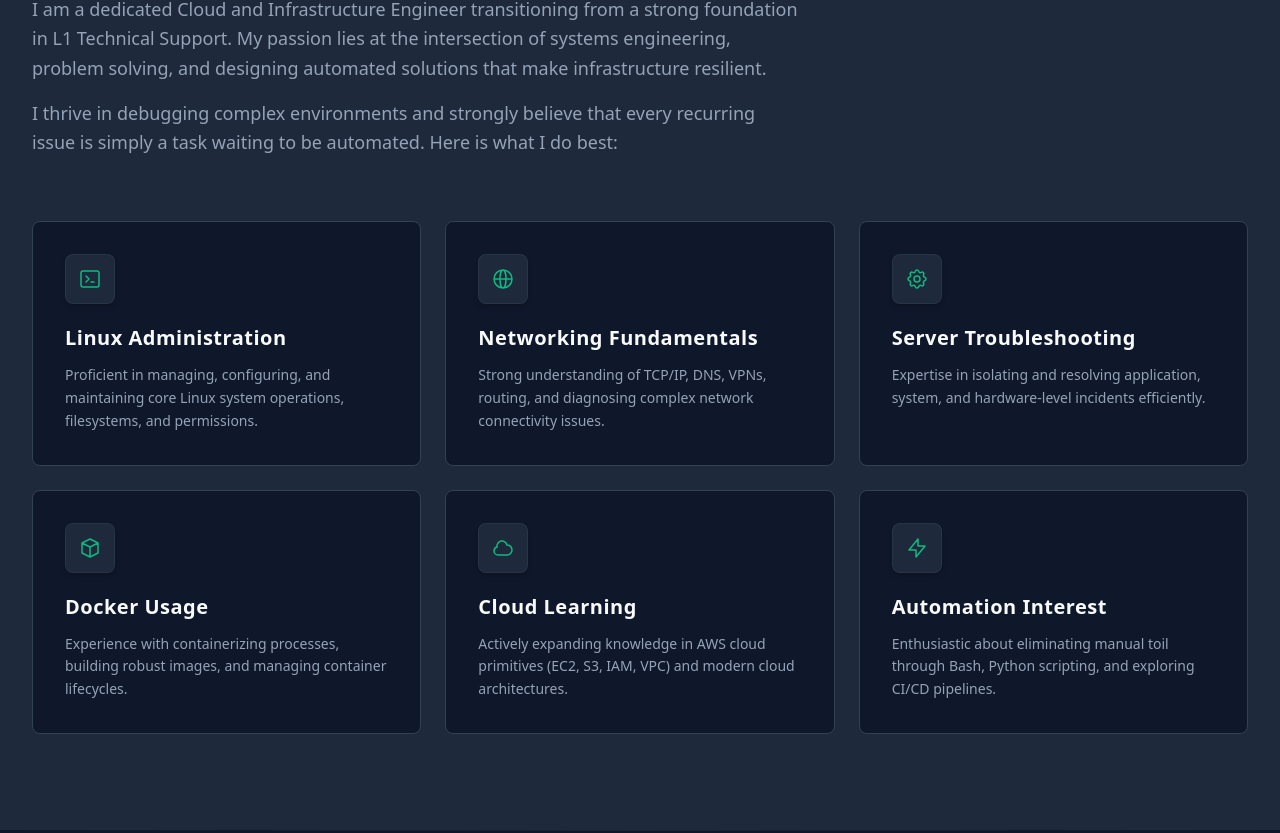
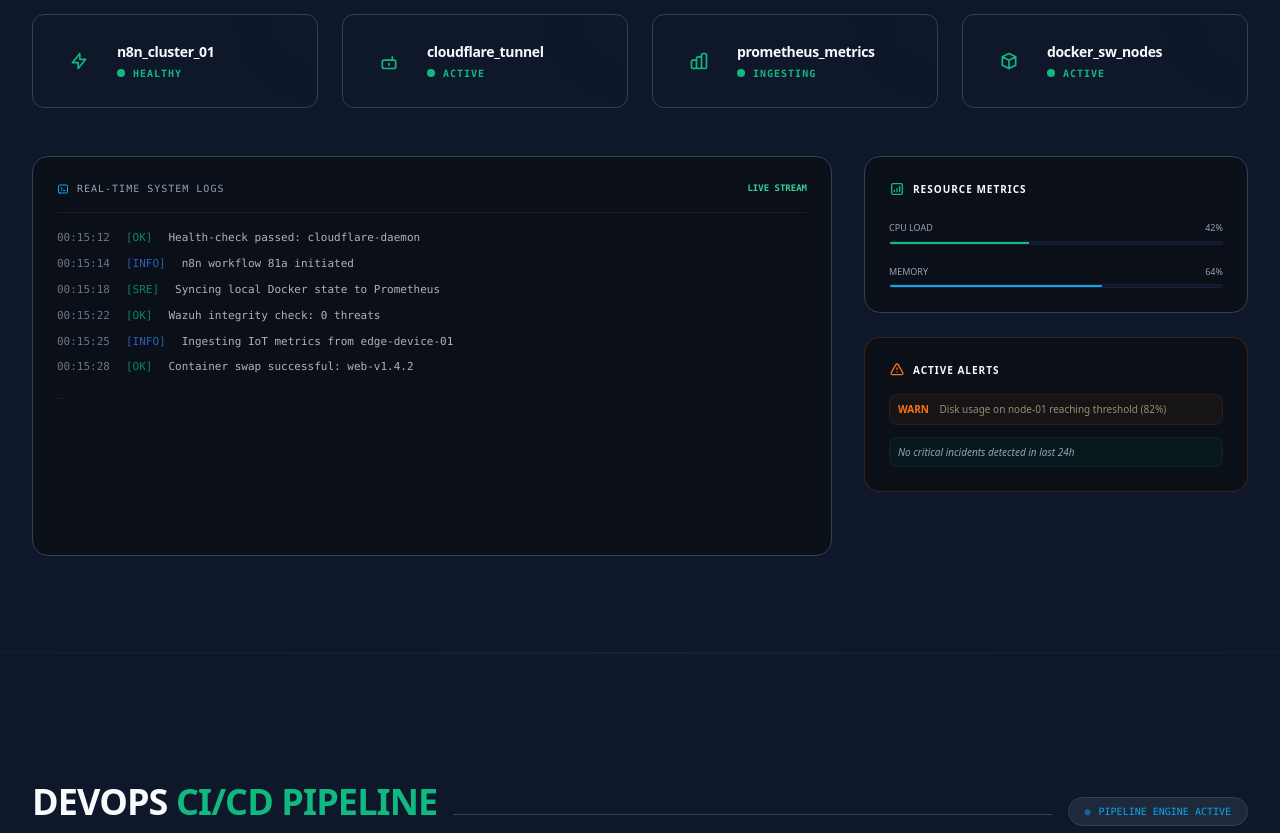
Before and after one commit to AbdulRahumankm/Cloud_AbdulRahuman, a React (Vite) app: page / in a window 1280 px wide. Shown: the part 1007-1840 px from the top of the page. Built offline with nearby package versions, Linux system fonts and the light colour scheme.

Commit message:
Final Platform Engineer Portfolio Consolidation: Observability, CI/CD, Data, and Automation

```diff
--- a/src/App.jsx
+++ b/src/App.jsx
@@ -19,21 +19,21 @@ function App() {
     <MainLayout>
       <Hero />
       <div className="section-divider"></div>
+      <ServerStatusDashboard />
+      <div className="section-divider"></div>
+      <CicdPipeline />
+      <div className="section-divider"></div>
+      <DataPipeline />
+      <div className="section-divider"></div>
+      <AutomationPipelines />
+      <div className="section-divider"></div>
+      <CloudArchitecture />
+      <div className="section-divider"></div>
+      <InfrastructureProjects />
+      <div className="section-divider"></div>
       <About />
       <div className="section-divider"></div>
       <Skills />
-      <div className="section-divider"></div>
-      <ServerStatusDashboard />
-      <div className="section-divider"></div>
-      <InfrastructureProjects />
-      <div className="section-divider"></div>
-      <CloudArchitecture />
-      <div className="section-divider"></div>
-      <DataPipeline />
-      <div className="section-divider"></div>
-      <CicdPipeline />
-      <div className="section-divider"></div>
-      <AutomationPipelines />
       <div className="section-divider"></div>
       <ContactSection />
       <Contact />
--- a/src/sections/AutomationPipelines.jsx
+++ b/src/sections/AutomationPipelines.jsx
@@ -45,8 +45,8 @@ const AutomationPipelines = () => {
 
       <div className="max-w-7xl mx-auto px-4 sm:px-6 lg:px-8 relative z-10">
         <div className="flex flex-col md:flex-row items-baseline gap-4 mb-20">
-          <h2 className="text-3xl md:text-4xl font-extrabold text-devops-text tracking-tight">
-            <span className="text-devops-primary font-mono mr-2">10.</span> Unified <span className="text-devops-secondary">Workflow Automation</span>
+          <h2 className="text-3xl md:text-4xl font-extrabold text-devops-text tracking-tight uppercase">
+            Workflow <span className="text-devops-secondary">Automation Pipeline</span>
           </h2>
           <div className="h-px bg-devops-border flex-1 w-full md:w-auto mt-4 md:mt-0"></div>
         </div>
--- a/src/sections/CicdPipeline.jsx
+++ b/src/sections/CicdPipeline.jsx
@@ -50,8 +50,8 @@ const CicdPipeline = () => {
 
       <div className="max-w-7xl mx-auto px-4 sm:px-6 lg:px-8 relative z-10">
         <div className="flex flex-col md:flex-row items-baseline gap-4 mb-24">
-          <h2 className="text-3xl md:text-4xl font-extrabold text-devops-text tracking-tight">
-            <span className="text-devops-primary font-mono mr-2">09.</span> CI/CD Deployment Pipeline
+          <h2 className="text-3xl md:text-4xl font-extrabold text-devops-text tracking-tight uppercase">
+            DevOps <span className="text-devops-primary">CI/CD Pipeline</span>
           </h2>
           <div className="h-px bg-devops-border flex-1 w-full md:w-auto mt-4 md:mt-0"></div>
           <div className="flex items-center gap-2 px-4 py-1.5 rounded-full bg-devops-card border border-devops-border text-[10px] font-mono text-devops-secondary">
--- a/src/sections/DataPipeline.jsx
+++ b/src/sections/DataPipeline.jsx
@@ -60,8 +60,8 @@ const DataPipeline = () => {
 
       <div className="max-w-7xl mx-auto px-4 sm:px-6 lg:px-8 relative z-10">
         <div className="flex flex-col md:flex-row items-baseline gap-4 mb-24">
-          <h2 className="text-3xl md:text-4xl font-extrabold text-devops-text tracking-tight">
-            <span className="text-devops-primary font-mono mr-2">08.</span> Engineering Pipelines
+          <h2 className="text-3xl md:text-4xl font-extrabold text-devops-text tracking-tight uppercase">
+            Infrastructure <span className="text-devops-secondary">Data Pipeline</span>
           </h2>
           <div className="h-px bg-devops-border flex-1 w-full md:w-auto mt-4 md:mt-0"></div>
         </div>
@@ -70,36 +70,36 @@ const DataPipeline = () => {
         <div className="bg-devops-card/30 border border-devops-border rounded-3xl p-12 mb-20 backdrop-blur-sm shadow-2xl">
           <div className="flex flex-col md:flex-row items-center justify-between gap-8 md:gap-4 lg:gap-8">
             <PipelineNode
-              name="Sources"
-              description="Logs, Metrics, APIs"
-              icon={<svg className="w-8 h-8" fill="none" stroke="currentColor" viewBox="0 0 24 24"><path strokeLinecap="round" strokeLinejoin="round" strokeWidth="1.5" d="M4 7v10c0 2 1.5 3 3.5 3h9c2 0 3.5-1 3.5-3V7c0-2-1.5-3-3.5-3h-9C5.5 4 4 5 4 7z" /><path strokeLinecap="round" strokeLinejoin="round" strokeWidth="1.5" d="M4 7c0 2 1.5 3 3.5 3h9c2 0 3.5-1 3.5-3" /><path strokeLinecap="round" strokeLinejoin="round" strokeWidth="1.5" d="M4 12c0 2 1.5 3 3.5 3s3.5-1 3.5-3" /></svg>}
+              name="Devices"
+              description="Edge, IoT, Server"
+              icon={<svg className="w-8 h-8" fill="none" stroke="currentColor" viewBox="0 0 24 24"><path strokeLinecap="round" strokeLinejoin="round" strokeWidth="1.5" d="M12 18h.01M8 21h8a2 2 0 002-2V5a2 2 0 00-2-2H8a2 2 0 00-2 2v14a2 2 0 002 2z" /></svg>}
             />
             <FlowArrow />
 
             <PipelineNode
-              name="Ingestion"
-              description="Wazuh, Fluentbit"
+              name="Log Collection"
+              description="Wazuh, Ingestion"
               icon={<svg className="w-8 h-8" fill="none" stroke="currentColor" viewBox="0 0 24 24"><path strokeLinecap="round" strokeLinejoin="round" strokeWidth="1.5" d="M7 16V4m0 0L3 8m4-4l4 4m6 0v12m0 0l4-4m-4 4l-4-4" /></svg>}
             />
             <FlowArrow />
 
             <PipelineNode
-              name="Process"
-              description="n8n, Python"
+              name="Processing"
+              description="n8n logic, ETL"
               icon={<svg className="w-8 h-8" fill="none" stroke="currentColor" viewBox="0 0 24 24"><path strokeLinecap="round" strokeLinejoin="round" strokeWidth="1.5" d="M11 4a2 2 0 114 0v1a1 1 0 001 1h3a1 1 0 011 1v3a1 1 0 01-1 1h-1a2 2 0 100 4h1a1 1 0 011 1v3a1 1 0 01-1 1h-3a1 1 0 01-1-1v-1a2 2 0 10-4 0v1a1 1 0 01-1 1H7a1 1 0 01-1-1v-3a1 1 0 011-1h1a2 2 0 100-4H7a1 1 0 01-1-1V7a1 1 0 011-1h3a1 1 0 001-1V4z" /></svg>}
             />
             <FlowArrow />
 
             <PipelineNode
               name="Storage"
-              description="Elastic, Postgres"
-              icon={<svg className="w-8 h-8" fill="none" stroke="currentColor" viewBox="0 0 24 24"><path strokeLinecap="round" strokeLinejoin="round" strokeWidth="1.5" d="M12 8v4m0 4h.01M21 12a9 9 0 11-18 0 9 9 0 0118 0z" /></svg>}
+              description="Elasticsearch"
+              icon={<svg className="w-8 h-8" fill="none" stroke="currentColor" viewBox="0 0 24 24"><path strokeLinecap="round" strokeLinejoin="round" strokeWidth="1.5" d="M4 7v10c0 2 1.5 3 3.5 3h9c2 0 3.5-1 3.5-3V7c0-2-1.5-3-3.5-3h-9C5.5 4 4 5 4 7z" /><path strokeLinecap="round" strokeLinejoin="round" strokeWidth="1.5" d="M4 7c0 2 1.5 3 3.5 3h9c2 0 3.5-1 3.5-3" /><path strokeLinecap="round" strokeLinejoin="round" strokeWidth="1.5" d="M4 12c0 2 1.5 3 3.5 3s3.5-1 3.5-3" /></svg>}
             />
             <FlowArrow />
 
             <PipelineNode
-              name="Insights"
-              description="Grafana Panels"
+              name="Dashboard"
+              description="Grafana Hub"
               icon={<svg className="w-8 h-8" fill="none" stroke="currentColor" viewBox="0 0 24 24"><path strokeLinecap="round" strokeLinejoin="round" strokeWidth="1.5" d="M9 17v-2m3 2v-4m3 4v-6m2 10H7a2 2 0 01-2-2V5a2 2 0 012-2h5.5l5 5V17a2 2 0 01-2 2z" /></svg>}
             />
           </div>
--- a/src/sections/ServerStatusDashboard.jsx
+++ b/src/sections/ServerStatusDashboard.jsx
@@ -50,39 +50,60 @@ const ServerStatusDashboard = () => {
 
         {/* Live Metrics / Console Feed */}
         <div className="grid grid-cols-1 lg:grid-cols-3 gap-8">
-          <div className="lg:col-span-2 bg-[#0a0f18] border border-devops-border rounded-2xl p-6 font-mono overflow-hidden">
+          <div className="lg:col-span-2 bg-[#0a0f18] border border-devops-border rounded-2xl p-6 font-mono overflow-hidden h-[400px] flex flex-col">
              <div className="flex items-center justify-between mb-4 pb-4 border-b border-devops-border/30">
                 <span className="text-[10px] text-devops-textMuted uppercase tracking-widest flex items-center gap-2">
                   <svg className="w-3 h-3 text-devops-secondary" fill="none" stroke="currentColor" viewBox="0 0 24 24"><path strokeLinecap="round" strokeLinejoin="round" strokeWidth="2" d="M8 9l3 3-3 3m5 0h3M5 20h14a2 2 0 002-2V6a2 2 0 00-2-2H5a2 2 0 00-2 2v12a2 2 0 002 2z" /></svg>
                   Real-time System Logs
                 </span>
-                <span className="text-[9px] text-emerald-400">STREAMING @ 120kb/s</span>
+                <span className="text-[9px] text-emerald-400 font-bold">LIVE STREAM</span>
              </div>
-             <div className="space-y-2 text-[11px] leading-relaxed opacity-70">
-                <div className="flex gap-4"><span className="text-devops-textMuted">23:58:12</span> <span className="text-emerald-500">[OK]</span> <span>Health-check passed for pod/web-balancer-291</span></div>
-                <div className="flex gap-4"><span className="text-devops-textMuted">23:58:14</span> <span className="text-blue-500">[INFO]</span> <span>n8n workflow triggered via external VPC call</span></div>
-                <div className="flex gap-4"><span className="text-devops-textMuted">23:58:18</span> <span className="text-devops-primary">[SRE]</span> <span>Automatic scale up issued: target=docker-node-03</span></div>
-                <div className="flex gap-4"><span className="text-devops-textMuted">23:58:22</span> <span className="text-emerald-500">[OK]</span> <span>Wazuh integrity check completed: 0 threats found</span></div>
+             <div className="space-y-2 text-[11px] leading-relaxed opacity-70 overflow-hidden flex-1">
+                <div className="flex gap-4"><span className="text-devops-textMuted">00:15:12</span> <span className="text-emerald-500">[OK]</span> <span>Health-check passed: cloudflare-daemon</span></div>
+                <div className="flex gap-4"><span className="text-devops-textMuted">00:15:14</span> <span className="text-blue-500">[INFO]</span> <span>n8n workflow 81a initiated</span></div>
+                <div className="flex gap-4"><span className="text-devops-textMuted">00:15:18</span> <span className="text-devops-primary">[SRE]</span> <span>Syncing local Docker state to Prometheus</span></div>
+                <div className="flex gap-4"><span className="text-devops-textMuted">00:15:22</span> <span className="text-emerald-500">[OK]</span> <span>Wazuh integrity check: 0 threats</span></div>
+                <div className="flex gap-4"><span className="text-devops-textMuted">00:15:25</span> <span className="text-blue-500">[INFO]</span> <span>Ingesting IoT metrics from edge-device-01</span></div>
+                <div className="flex gap-4"><span className="text-devops-textMuted">00:15:28</span> <span className="text-emerald-500">[OK]</span> <span>Container swap successful: web-v1.4.2</span></div>
                 <div className="animate-pulse text-devops-primary">_</div>
              </div>
           </div>
 
-          <div className="bg-[#0a0f18] border border-devops-border rounded-2xl p-6 flex flex-col">
-             <div className="flex items-center gap-2 mb-6">
-                <svg className="w-5 h-5 text-devops-primary" fill="none" stroke="currentColor" viewBox="0 0 24 24"><path strokeLinecap="round" strokeLinejoin="round" strokeWidth="2" d="M16 8v8m-4-5v5m-4-2v2m-2 4h12a2 2 0 002-2V6a2 2 0 00-2-2H6a2 2 0 00-2 2v12a2 2 0 002 2z" /></svg>
-                <h4 className="text-xs font-bold text-devops-text uppercase tracking-widest">Resource Load</h4>
-             </div>
-             <div className="space-y-6 flex-1 flex flex-col justify-center">
-                <div>
-                   <div className="flex justify-between text-[10px] text-devops-textMuted mb-2 uppercase"><span>Cluster CPU Usage</span> <span>42%</span></div>
-                   <div className="h-1.5 bg-devops-bg rounded-full overflow-hidden border border-devops-border/30">
-                      <div className="h-full bg-gradient-to-r from-devops-primary to-devops-secondary w-[42%]"></div>
+          <div className="space-y-6">
+             {/* Metrics Panel */}
+             <div className="bg-[#0a0f18] border border-devops-border rounded-2xl p-6">
+                <div className="flex items-center gap-2 mb-6">
+                   <svg className="w-4 h-4 text-devops-primary" fill="none" stroke="currentColor" viewBox="0 0 24 24"><path strokeLinecap="round" strokeLinejoin="round" strokeWidth="2" d="M16 8v8m-4-5v5m-4-2v2m-2 4h12a2 2 0 002-2V6a2 2 0 00-2-2H6a2 2 0 00-2 2v12a2 2 0 002 2z" /></svg>
+                   <h4 className="text-[10px] font-bold text-devops-text uppercase tracking-widest">Resource Metrics</h4>
+                </div>
+                <div className="space-y-5">
+                   <div>
+                      <div className="flex justify-between text-[9px] text-devops-textMuted mb-1.5 uppercase"><span>CPU Load</span> <span>42%</span></div>
+                      <div className="h-1 bg-devops-bg rounded-full overflow-hidden border border-devops-border/20">
+                         <div className="h-full bg-devops-primary w-[42%]"></div>
+                      </div>
+                   </div>
+                   <div>
+                      <div className="flex justify-between text-[9px] text-devops-textMuted mb-1.5 uppercase"><span>Memory</span> <span>64%</span></div>
+                      <div className="h-1 bg-devops-bg rounded-full overflow-hidden border border-devops-border/20">
+                         <div className="h-full bg-devops-secondary w-[64%]"></div>
+                      </div>
                    </div>
                 </div>
-                <div>
-                   <div className="flex justify-between text-[10px] text-devops-textMuted mb-2 uppercase"><span>Infrastructure RAM</span> <span>6.4 GB / 16 GB</span></div>
-                   <div className="h-1.5 bg-devops-bg rounded-full overflow-hidden border border-devops-border/30">
-                      <div className="h-full bg-gradient-to-r from-devops-secondary to-blue-500 w-[64%]"></div>
+             </div>
+
+             {/* Alerts Panel */}
+             <div className="bg-[#0a0f18] border border-orange-500/20 rounded-2xl p-6">
+                <div className="flex items-center gap-2 mb-4">
+                   <svg className="w-4 h-4 text-orange-500" fill="none" stroke="currentColor" viewBox="0 0 24 24"><path strokeLinecap="round" strokeLinejoin="round" strokeWidth="2" d="M12 9v2m0 4h.01m-6.938 4h13.856c1.54 0 2.502-1.667 1.732-3L13.732 4c-.77-1.333-2.694-1.333-3.464 0L3.34 16c-.77 1.333.192 3 1.732 3z" /></svg>
+                   <h4 className="text-[10px] font-bold text-devops-text uppercase tracking-widest">Active Alerts</h4>
+                </div>
+                <div className="space-y-3">
+                   <div className="text-[10px] p-2 bg-orange-500/5 border border-orange-500/10 rounded-lg text-orange-200/60 leading-tight">
+                      <span className="text-orange-500 font-bold mr-2">WARN</span> Disk usage on node-01 reaching threshold (82%)
+                   </div>
+                   <div className="text-[10px] p-2 bg-devops-primary/5 border border-devops-primary/10 rounded-lg text-devops-textMuted leading-tight italic">
+                      No critical incidents detected in last 24h
                    </div>
                 </div>
              </div>
```
